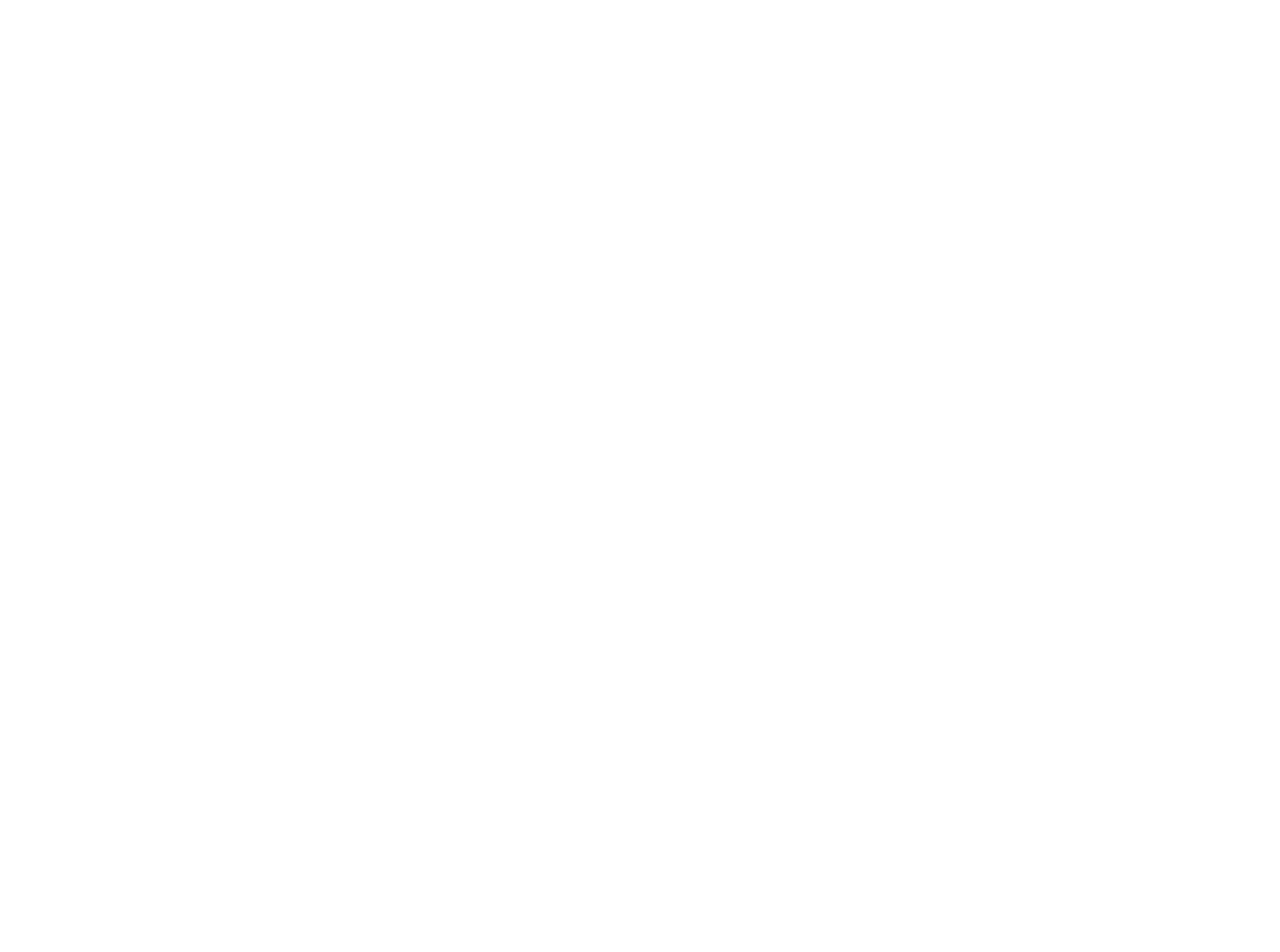
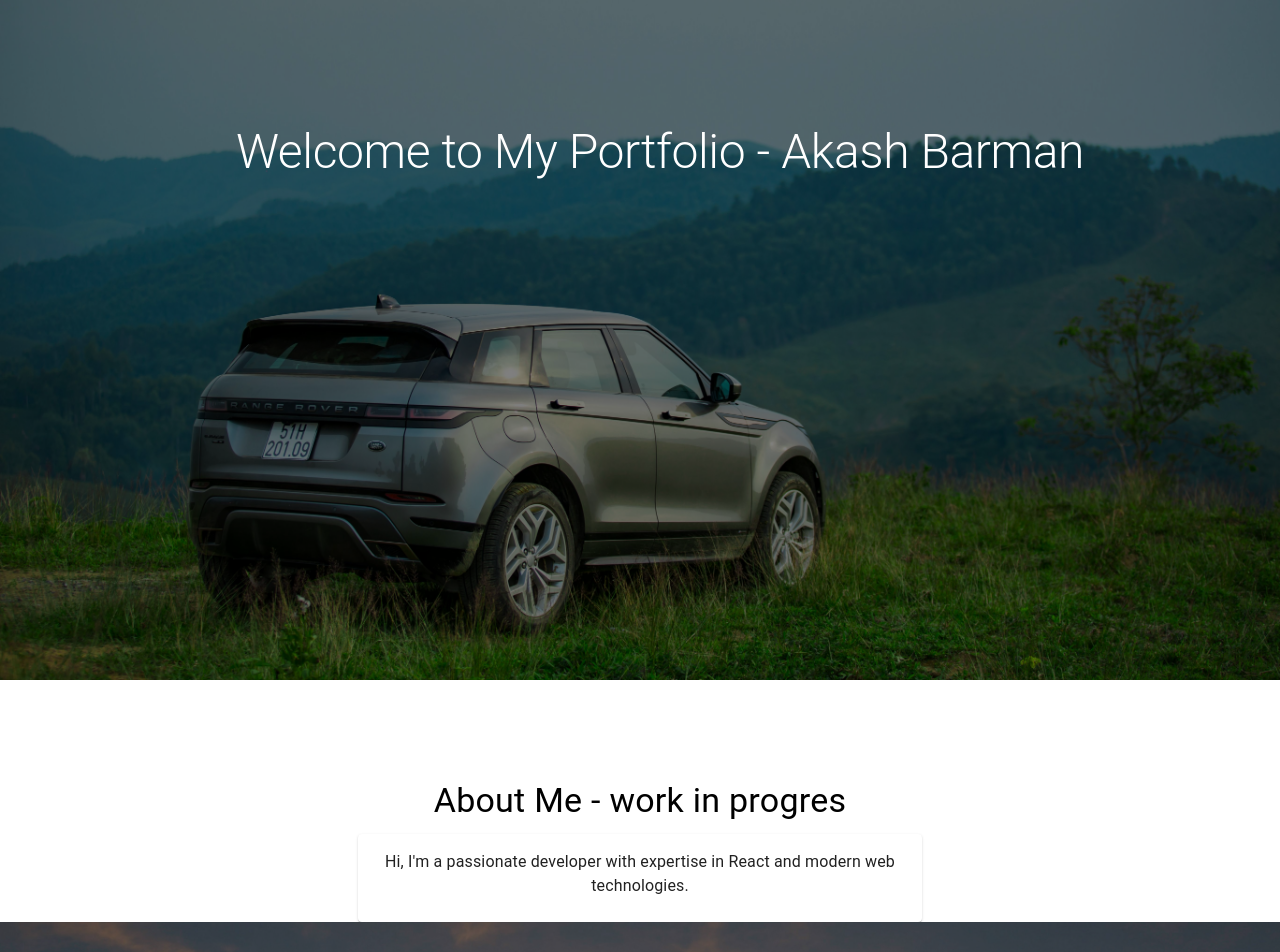
Before and after one commit to barmanakash/my-portfolio-akash, a React (Create React App) app: page / in a window 1280 px wide. Shown: the part 120-1072 px from the top of the page. Before the commit the page ends 800 px from the top, so only its background shows below. Built offline with nearby package versions, Linux system fonts and the light colour scheme.

Commit message:
updated UI

```diff
--- a/package.json
+++ b/package.json
@@ -12,6 +12,7 @@
     "@testing-library/user-event": "^13.5.0",
     "react": "^19.0.0",
     "react-dom": "^19.0.0",
+    "react-parallax": "^3.5.1",
     "react-scripts": "5.0.1",
     "web-vitals": "^2.1.4"
   },
--- a/src/App.js
+++ b/src/App.js
@@ -1,10 +1,11 @@
 import "./App.css";
 import { Box, Typography } from "@mui/material";
+import Portfolio from "./component/portfolio";
 
 function App() {
   return (
     <Box>
-      <Typography>Portfolio is comimg</Typography>
+      <Portfolio />
     </Box>
   );
 }
--- /dev/null
+++ b/src/component/portfolio.js
@@ -0,0 +1,138 @@
+import React, { Component } from "react";
+import { Parallax } from "react-parallax";
+import {
+  AppBar,
+  Toolbar,
+  Typography,
+  Container,
+  Card,
+  CardContent,
+  Grid,
+  Box,
+} from "@mui/material";
+import img from "../assests/awesom.jpg";
+import img2 from "../assests/dark.jpg";
+
+class Portfolio extends Component {
+  firstUi = () => {
+    return (
+      <Box>
+        <Parallax strength={500}>
+          <Box style={{ position: "relative", height: "100vh" }}>
+            <img
+              src={img}
+              alt="Background"
+              style={{
+                position: "absolute",
+                width: "100%",
+                height: "100%",
+                objectFit: "cover",
+              }}
+            />
+            <Box
+              style={{
+                position: "absolute",
+                width: "100%",
+                height: "100%",
+                display: "flex",
+                alignItems: "center",
+                justifyContent: "center",
+                color: "white",
+                background: "rgba(0, 0, 0, 0.5)",
+                textAlign: "center",
+                padding: "0 20px",
+              }}
+            >
+              <Typography
+                variant="h2"
+                style={{
+                  fontSize: "clamp(2rem, 5vw, 3rem)",
+                  marginBottom: "20%",
+                }}
+              >
+                Welcome to My Portfolio - Akash Barman
+              </Typography>
+            </Box>
+          </Box>
+        </Parallax>
+
+        <Container style={{ marginTop: 100 }}>
+          <Typography variant="h4" gutterBottom align="center">
+            About Me - work in progres
+          </Typography>
+          <Grid container spacing={3} justifyContent="center">
+            <Grid item xs={12} sm={8} md={6}>
+              <Card>
+                <CardContent>
+                  <Typography variant="body1" align="center">
+                    Hi, I'm a passionate developer with expertise in React and
+                    modern web technologies.
+                  </Typography>
+                </CardContent>
+              </Card>
+            </Grid>
+          </Grid>
+        </Container>
+
+        <Parallax strength={400}>
+          <Box style={{ position: "relative", height: "100vh" }}>
+            <img
+              src={img2}
+              alt="Background"
+              style={{
+                position: "absolute",
+                width: "100%",
+                height: "100%",
+                objectFit: "cover",
+              }}
+            />
+            <Box
+              style={{
+                position: "absolute",
+                width: "100%",
+                height: "100%",
+                display: "flex",
+                alignItems: "center",
+                justifyContent: "center",
+                color: "white",
+                background: "rgba(0, 0, 0, 0.5)",
+                textAlign: "center",
+                padding: "0 20px",
+              }}
+            >
+              <Typography
+                variant="h2"
+                style={{ fontSize: "clamp(2rem, 5vw, 3rem)" }}
+              >
+                Projects - work in progres
+              </Typography>
+            </Box>
+          </Box>
+        </Parallax>
+
+        <Container style={{ marginTop: 100, marginBottom: 50 }}>
+          <Typography variant="h4" gutterBottom align="center">
+            Contact - work in progres
+          </Typography>
+          <Grid container spacing={3} justifyContent="center">
+            <Grid item xs={12} sm={8} md={6}>
+              <Card>
+                <CardContent>
+                  <Typography variant="body1" align="center">
+                    Feel free to reach out to me at email@example.com
+                  </Typography>
+                </CardContent>
+              </Card>
+            </Grid>
+          </Grid>
+        </Container>
+      </Box>
+    );
+  };
+
+  render() {
+    return <>{this.firstUi()}</>;
+  }
+}
+
+export default Portfolio;
```
Also changed, not shown: src/assests/awesom.jpg (added), src/assests/dark.jpg (added).
